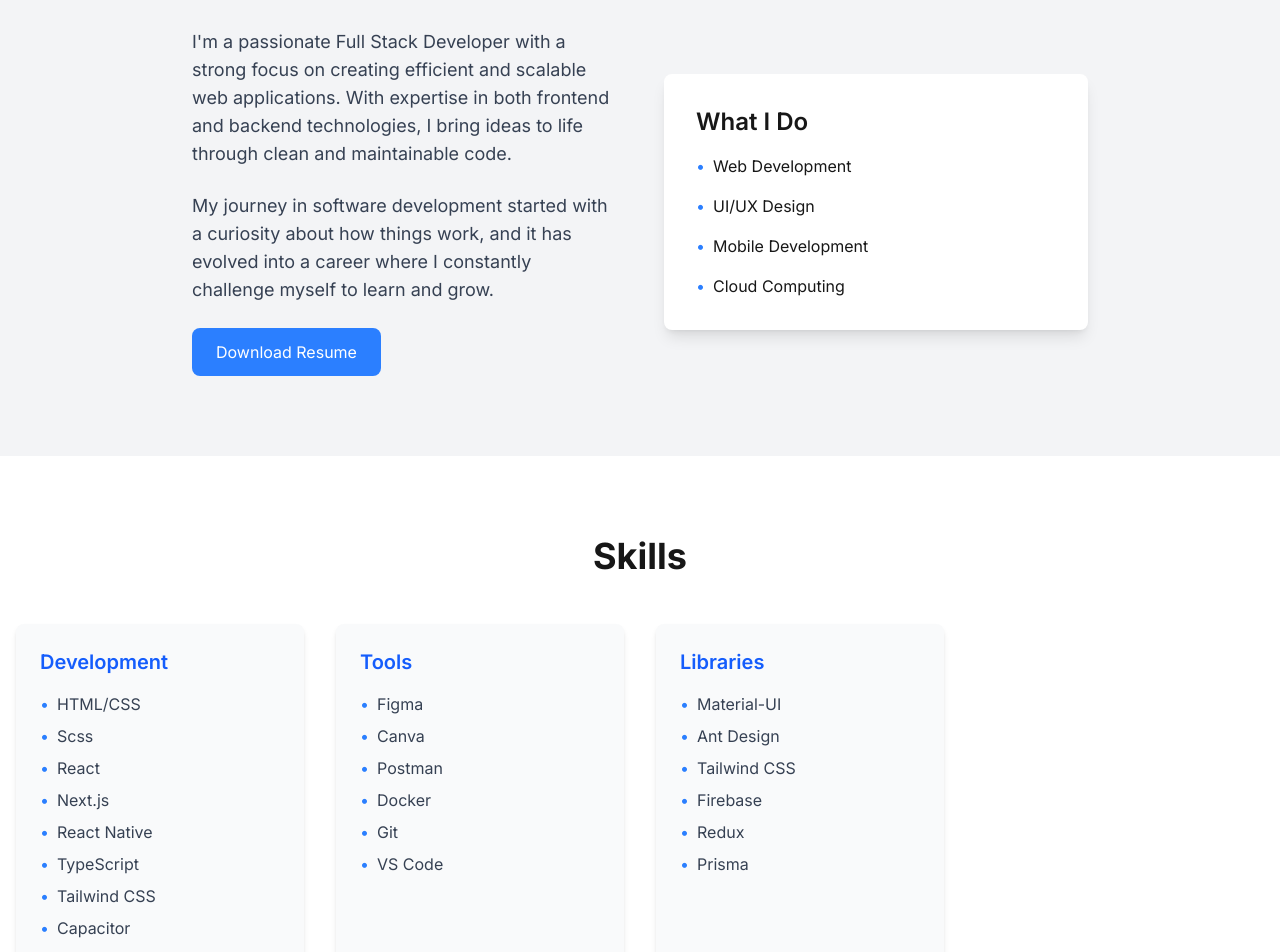
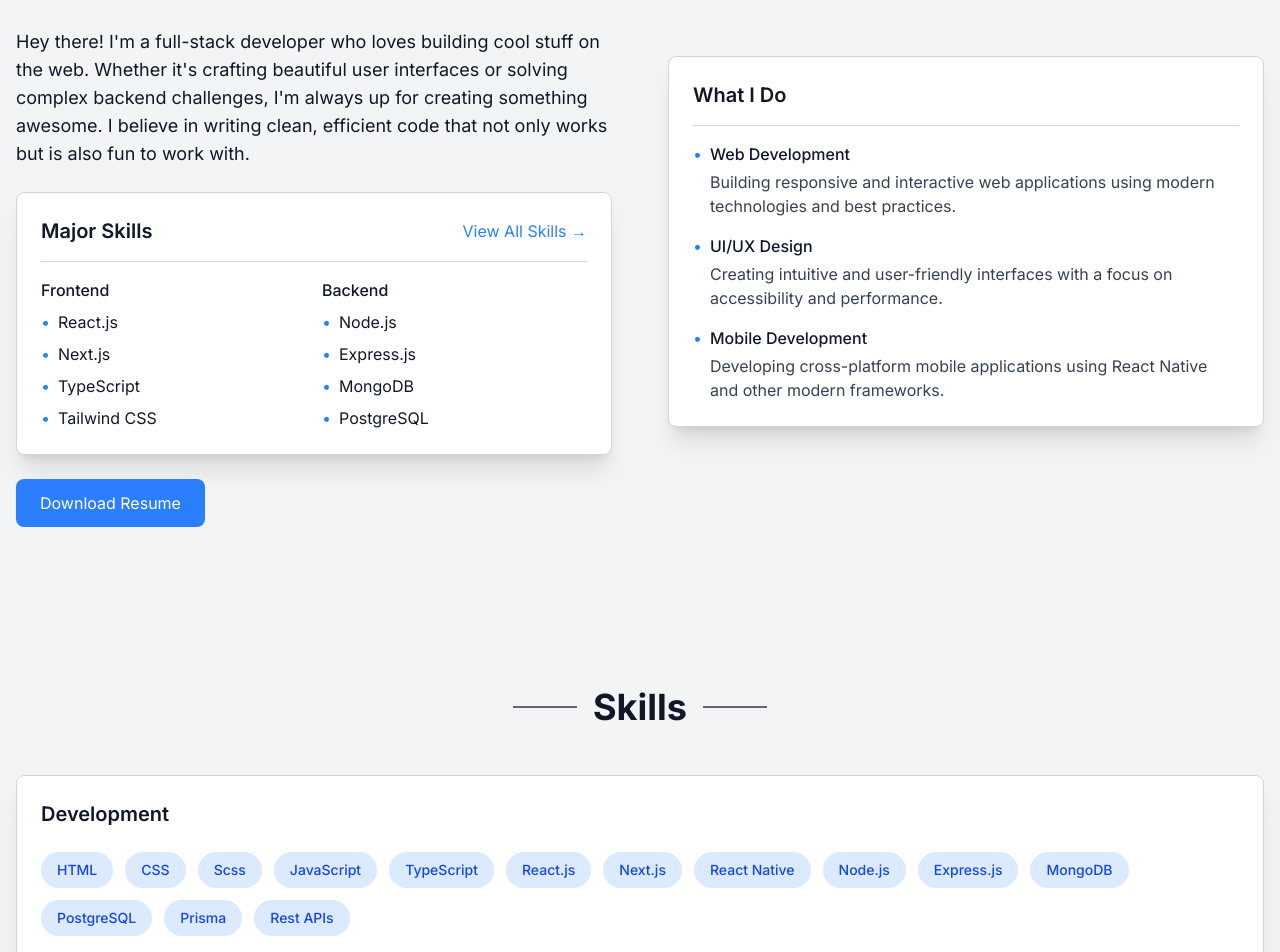
Before and after one commit to Pratik-Kumar-621/pratikkumar, a Next.js app: page / in a window 1280 px wide. Shown: the part 940-1892 px from the top of the page. Built offline with nearby package versions, Linux system fonts and the light colour scheme.

Commit message:
about and skills section

```diff
--- a/app/components/About.tsx
+++ b/app/components/About.tsx
@@ -1,55 +1,124 @@
 import React from "react";
+import Link from "next/link";
+import SectionHeading from "./SectionHeading";
+
+const majorSkills = {
+  frontend: {
+    title: "Frontend",
+    skills: ["React.js", "Next.js", "TypeScript", "Tailwind CSS"],
+  },
+  backend: {
+    title: "Backend",
+    skills: ["Node.js", "Express.js", "MongoDB", "PostgreSQL"],
+  },
+};
 
 const About = () => {
   return (
     <section id="about" className="py-20 bg-gray-100">
-      <div className="container mx-auto px-4">
-        <h2 className="text-4xl font-bold text-center mb-12">About Me</h2>
-        <div className="max-w-4xl mx-auto">
-          <div className="grid md:grid-cols-2 gap-12 items-center">
+      <div className="container mx-auto px-4 max-w-[1350px]">
+        <SectionHeading title="About Me" />
+        <div className="grid md:grid-cols-2 gap-2 md:gap-14 items-start">
           <div className="space-y-6">
-              <p className="text-lg text-gray-700">
-                I'm a passionate Full Stack Developer with a strong focus on
-                creating efficient and scalable web applications. With expertise
-                in both frontend and backend technologies, I bring ideas to life
-                through clean and maintainable code.
+            <p className="text-lg text-gray-900">
+              Hey there! I&apos;m a full-stack developer who loves building cool
+              stuff on the web. Whether it&apos;s crafting beautiful user
+              interfaces or solving complex backend challenges, I&apos;m always
+              up for creating something awesome. I believe in writing clean,
+              efficient code that not only works but is also fun to work with.
             </p>
-              <p className="text-lg text-gray-700">
-                My journey in software development started with a curiosity
-                about how things work, and it has evolved into a career where I
-                constantly challenge myself to learn and grow.
-              </p>
-              <div className="flex gap-4">
+            <div className="bg-white p-6 rounded-lg shadow-xl border border-gray-300">
+              <div className="flex justify-between items-center mb-4">
+                <h3 className="text-xl font-semibold text-gray-900">
+                  Major Skills
+                </h3>
+                <Link
+                  href="#skills"
+                  className="text-blue-500 hover:text-blue-600 transition-colors"
+                >
+                  View All Skills →
+                </Link>
+              </div>
+              <div className="grid grid-cols-2 gap-4 border-t border-gray-300 pt-4">
+                {Object.entries(majorSkills).map(([key, value]) => (
+                  <div key={key}>
+                    <h4 className="font-medium text-gray-900 mb-2">
+                      {value.title}
+                    </h4>
+                    <ul className="space-y-2">
+                      {value.skills.map((skill, index) => (
+                        <li key={index} className="flex items-center">
+                          <span className="text-blue-500 mr-2">•</span>
+                          <span className="text-gray-900">{skill}</span>
+                        </li>
+                      ))}
+                    </ul>
+                  </div>
+                ))}
+              </div>
+            </div>
+            <div className="hidden md:flex gap-4">
               <a
-                  href="/resume.pdf"
+                href="/pratik_kumar.pdf"
                 className="px-6 py-3 bg-blue-500 text-white rounded-lg hover:bg-blue-600 transition-colors"
-                  target="_blank"
-                  rel="noopener noreferrer"
+                download="Pratik_Kumar_Resume.pdf"
               >
                 Download Resume
               </a>
             </div>
           </div>
-            <div className="bg-white p-8 rounded-lg shadow-lg">
-              <h3 className="text-2xl font-semibold mb-4">What I Do</h3>
-              <ul className="space-y-4">
+          <div className="space-y-6 md:mt-7">
+            <div className="bg-white p-6 rounded-lg shadow-xl border border-gray-300">
+              <h3 className="text-xl font-semibold mb-4 text-gray-900">
+                What I Do
+              </h3>
+              <ul className="space-y-4 border-t border-gray-300 pt-4">
                 <li className="flex items-start">
                   <span className="text-blue-500 mr-2">•</span>
-                  <span>Web Development</span>
+                  <div>
+                    <span className="text-gray-900 font-medium">
+                      Web Development
+                    </span>
+                    <p className="text-gray-700 mt-1">
+                      Building responsive and interactive web applications using
+                      modern technologies and best practices.
+                    </p>
+                  </div>
                 </li>
                 <li className="flex items-start">
                   <span className="text-blue-500 mr-2">•</span>
-                  <span>UI/UX Design</span>
+                  <div>
+                    <span className="text-gray-900 font-medium">
+                      UI/UX Design
+                    </span>
+                    <p className="text-gray-700 mt-1">
+                      Creating intuitive and user-friendly interfaces with a
+                      focus on accessibility and performance.
+                    </p>
+                  </div>
                 </li>
                 <li className="flex items-start">
                   <span className="text-blue-500 mr-2">•</span>
-                  <span>Mobile Development</span>
-                </li>
-                <li className="flex items-start">
-                  <span className="text-blue-500 mr-2">•</span>
-                  <span>Cloud Computing</span>
+                  <div>
+                    <span className="text-gray-900 font-medium">
+                      Mobile Development
+                    </span>
+                    <p className="text-gray-700 mt-1">
+                      Developing cross-platform mobile applications using React
+                      Native and other modern frameworks.
+                    </p>
+                  </div>
                 </li>
               </ul>
+            </div>
+            <div className="flex gap-4 md:hidden">
+              <a
+                href="/pratik_kumar.pdf"
+                className="px-6 py-3 bg-blue-500 text-white rounded-lg hover:bg-blue-600 transition-colors"
+                download="Pratik_Kumar_Resume.pdf"
+              >
+                Download Resume
+              </a>
             </div>
           </div>
         </div>
--- /dev/null
+++ b/app/components/SectionHeading.tsx
@@ -0,0 +1,17 @@
+import React from "react";
+
+interface SectionHeadingProps {
+  title: string;
+}
+
+const SectionHeading = ({ title }: SectionHeadingProps) => {
+  return (
+    <div className="flex items-center justify-center mb-12">
+      <div className="h-[2px] w-16 bg-[#636870]"></div>
+      <h2 className="text-4xl font-bold mx-4 text-gray-900">{title}</h2>
+      <div className="h-[2px] w-16 bg-[#636870]"></div>
+    </div>
+  );
+};
+
+export default SectionHeading;
--- a/app/components/Skills.tsx
+++ b/app/components/Skills.tsx
@@ -1,65 +1,77 @@
 import React from "react";
+import SectionHeading from "./SectionHeading";
 
-const skills = [
-  {
-    category: "Development",
-    items: [
-      "HTML/CSS",
+const skills = {
+  development: {
+    title: "Development",
+    skills: [
+      "HTML",
+      "CSS",
       "Scss",
-      "React",
+      "JavaScript",
+      "TypeScript",
+      "React.js",
       "Next.js",
       "React Native",
-      "TypeScript",
-      "Tailwind CSS",
-      "Capacitor",
       "Node.js",
-      "Express",
-      "REST APIs",
+      "Express.js",
+      "MongoDB",
+      "PostgreSQL",
+      "Prisma",
+      "Rest APIs",
     ],
   },
-
-  {
-    category: "Tools",
-    items: ["Figma", "Canva", "Postman", "Docker", "Git", "VS Code"],
-  },
-  {
-    category: "Libraries",
-    items: [
-      "Material-UI",
-      "Ant Design",
-      "Tailwind CSS",
-      "Firebase",
-      "Redux",
-      "Prisma",
+  tools: {
+    title: "Tools",
+    skills: [
+      "Git",
+      "GitHub",
+      "VS Code",
+      "Postman",
+      "Figma",
+      "Docker",
+      "Vercel",
+      "Netlify",
     ],
   },
-];
+  libraries: {
+    title: "Libraries",
+    skills: [
+      "Tailwind CSS",
+      "Material UI",
+      "ShadCN",
+      "Redux",
+      "Formik",
+      "Firebase",
+      "Clerk",
+    ],
+  },
+};
 
 const Skills = () => {
   return (
-    <section id="skills" className="py-20 bg-white">
-      <div className="container mx-auto px-4">
-        <h2 className="text-4xl font-bold text-center mb-12">Skills</h2>
-        <div className="grid md:grid-cols-2 lg:grid-cols-4 gap-8">
-          {skills.map((skillGroup, index) => (
+    <section id="skills" className="py-20 bg-gray-100">
+      <div className="container mx-auto px-4 max-w-[1350px]">
+        <SectionHeading title="Skills" />
+        <div className="space-y-12">
+          {Object.entries(skills).map(([category, skillGroup]) => (
             <div
-              key={index}
-              className="bg-gray-50 p-6 rounded-lg shadow-md hover:shadow-lg transition-shadow"
+              key={category}
+              className="bg-white p-6 rounded-lg shadow-xl border border-gray-300"
             >
-              <h3 className="text-xl font-semibold mb-4 text-blue-600">
-                {skillGroup.category}
+              <h3 className="text-xl font-semibold mb-6 text-gray-900">
+                {skillGroup.title}
               </h3>
-              <ul className="space-y-2">
-                {skillGroup.items.map((skill, skillIndex) => (
-                  <li
+              <div className="flex flex-wrap gap-3">
+                {skillGroup.skills.map((skill, skillIndex) => (
+                  <span
                     key={skillIndex}
-                    className="flex items-center text-gray-700"
+                    className="px-4 py-2 bg-blue-100 text-blue-700 rounded-full text-sm font-medium"
                   >
-                    <span className="text-blue-500 mr-2">•</span>
                     {skill}
-                  </li>
+                  </span>
                 ))}
-              </ul>
+              </div>
             </div>
           ))}
         </div>
--- a/app/layout.tsx
+++ b/app/layout.tsx
@@ -16,6 +16,7 @@ export default function RootLayout({
 }>) {
   return (
     <html lang="en" className="scroll-smooth">
+      <link rel="icon" href="/favicon.webp" sizes="any" />
       <body className={`${inter.className} scroll-smooth`}>{children}</body>
     </html>
   );
--- a/app/page.tsx
+++ b/app/page.tsx
@@ -2,10 +2,10 @@ import Navbar from "./components/Navbar";
 import Hero from "./components/Hero";
 import About from "./components/About";
 import Skills from "./components/Skills";
-import Projects from "./components/Projects";
-import Contributions from "./components/Contributions";
-import Blogs from "./components/Blogs";
-import Contact from "./components/Contact";
+// import Projects from "./components/Projects";
+// import Contributions from "./components/Contributions";
+// import Blogs from "./components/Blogs";
+// import Contact from "./components/Contact";
 
 export default function Home() {
   return (
@@ -15,10 +15,11 @@ export default function Home() {
         <Hero />
         <About />
         <Skills />
+        {/*
         <Projects />
         <Contributions />
         <Blogs />
-        <Contact />
+        <Contact /> */}
       </main>
     </>
   );
```
Also changed, not shown: public/favicon.webp (added), 1 other file (tests, documents, lock files or other folders). Lines whose indentation alone changed are shown as unchanged.
